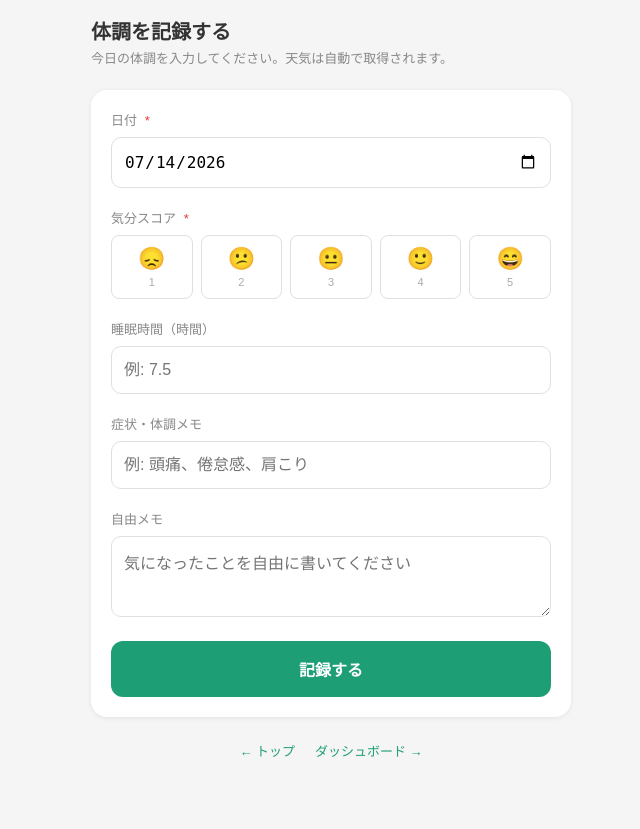
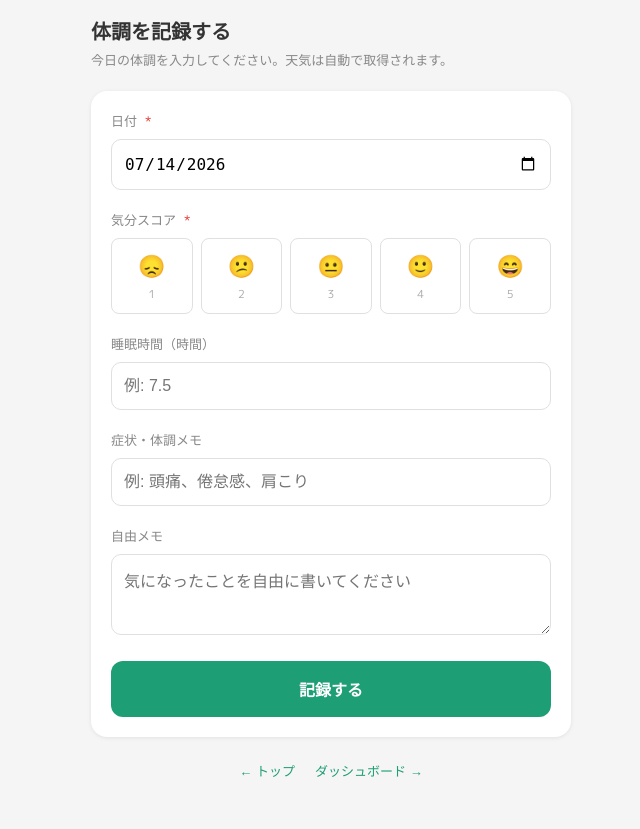
Before and after one commit to ks0227/health-weather-app, a Flask app: page /log in a window 1280 px wide. Shown: the whole page, without its empty margins (309-949 px from the left). Before the commit the page ends 757 px from the top, so only its background shows below. Run offline with Flask 3, Linux system fonts and the light colour scheme.

Commit message:
fix : フォントをM+に変更

```diff
--- a/templates/dashboard.html
+++ b/templates/dashboard.html
@@ -5,6 +5,10 @@
     <meta name="viewport" content="width=device-width, initial-scale=1.0" />
     <title>体調×天気 ダッシュボード</title>
     <script src="https://cdn.plot.ly/plotly-latest.min.js"></script>
+    <link
+      href="https://fonts.googleapis.com/css2?family=M+PLUS+1p:wght@400;500;700&display=swap"
+      rel="stylesheet"
+    />
     <style>
       * {
         box-sizing: border-box;
@@ -13,7 +17,7 @@
       }
 
       body {
-        font-family: sans-serif;
+        font-family: "M PLUS 1p", sans-serif;
         background: #f5f5f5;
         padding: 16px;
         padding-bottom: 40px;
--- a/templates/index.html
+++ b/templates/index.html
@@ -12,8 +12,13 @@
       href="https://cdn.jsdelivr.net/npm/bootstrap-icons@1.11.0/font/bootstrap-icons.css"
       rel="stylesheet"
     />
+    <link
+      href="https://fonts.googleapis.com/css2?family=M+PLUS+1p:wght@400;500;700&display=swap"
+      rel="stylesheet"
+    />
     <style>
       body {
+        font-family: "M PLUS 1p", sans-serif;
         background: #f8f9fa;
       }
 
--- a/templates/log_form.html
+++ b/templates/log_form.html
@@ -4,6 +4,10 @@
     <meta charset="UTF-8" />
     <meta name="viewport" content="width=device-width, initial-scale=1.0" />
     <title>体調を記録する</title>
+    <link
+      href="https://fonts.googleapis.com/css2?family=M+PLUS+1p:wght@400;500;700&display=swap"
+      rel="stylesheet"
+    />
     <style>
       * {
         box-sizing: border-box;
@@ -12,7 +16,7 @@
       }
 
       body {
-        font-family: sans-serif;
+        font-family: "M PLUS 1p", sans-serif;
         background: #f5f5f5;
         color: #333;
         padding: 16px;
--- a/templates/records.html
+++ b/templates/records.html
@@ -4,6 +4,10 @@
     <meta charset="UTF-8" />
     <meta name="viewport" content="width=device-width, initial-scale=1.0" />
     <title>記録管理</title>
+    <link
+      href="https://fonts.googleapis.com/css2?family=M+PLUS+1p:wght@400;500;700&display=swap"
+      rel="stylesheet"
+    />
     <style>
       * {
         box-sizing: border-box;
@@ -12,7 +16,7 @@
       }
 
       body {
-        font-family: sans-serif;
+        font-family: "M PLUS 1p", sans-serif;
         background: #f5f5f5;
         padding: 24px;
         padding-bottom: 40px;
```
